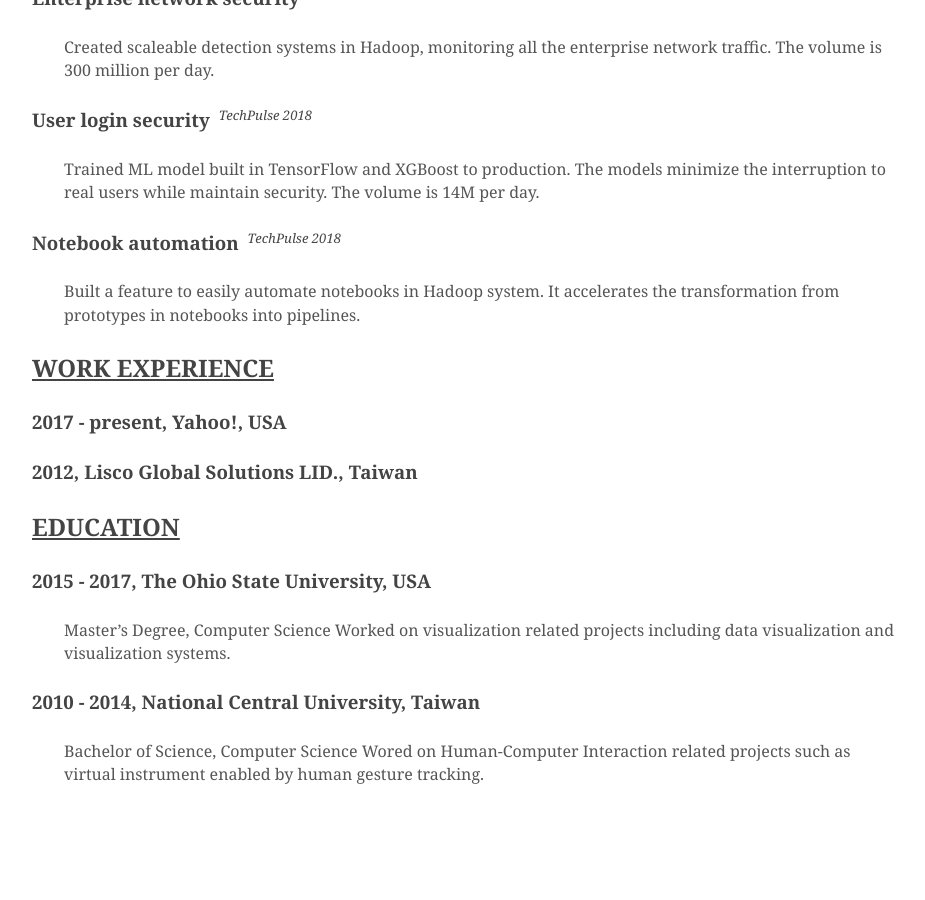
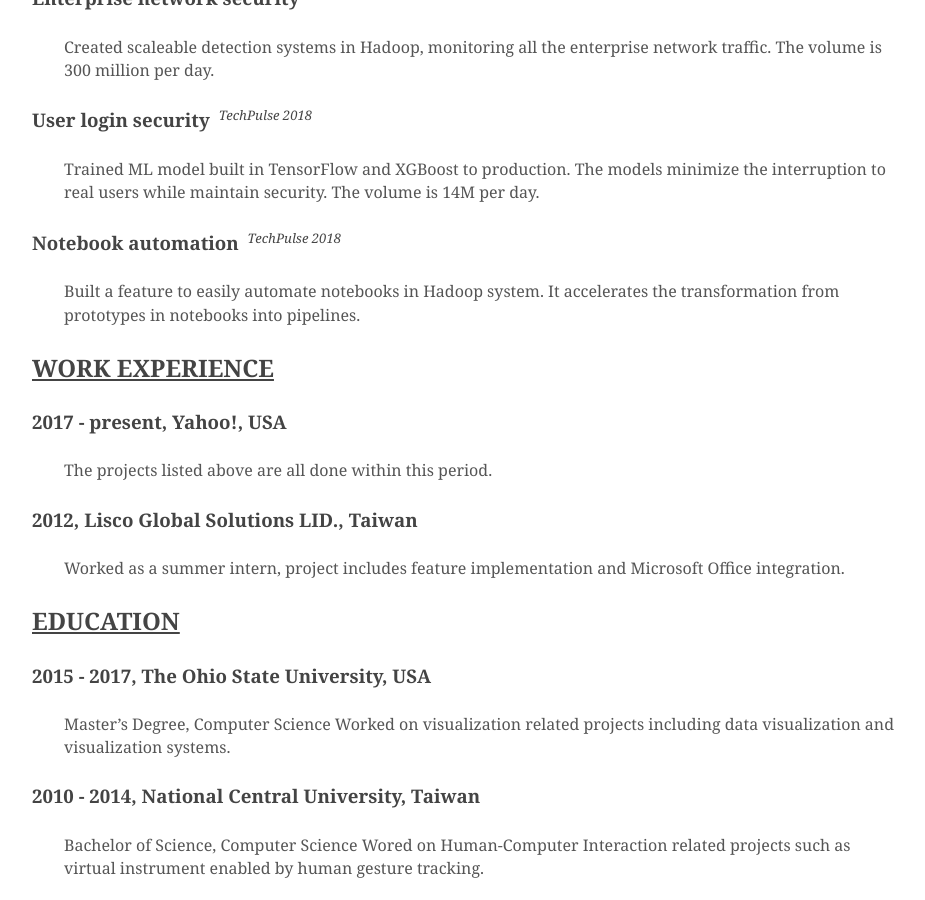
Before and after one commit to NivekNey/NivekNey.github.io, a Jekyll site: the page built from index.md, in a window 1280 px wide and 900 px high, scrolled down 1109 px. Shown: the whole window, without its empty margins (160-1085 px from the left). Built offline with Jekyll 4.4.1, drawn with Linux system fonts in a browser that asks for light colours; before the commit the page ends 1915 px from its top, so only the background shows below that.

Commit message:
Update index.md

```diff
--- a/index.md
+++ b/index.md
@@ -58,7 +58,11 @@ _TechPulse_ is a conference within Yahoo! with an acceptance rate of ~15%.
 
 ### 2017 - present, Yahoo!, USA
 
+> The projects listed above are all done within this period.
+
 ### 2012, Lisco Global Solutions LID., Taiwan
+
+> Worked as a summer intern, project includes feature implementation and Microsoft Office integration.
 
 ## Education
 
```
